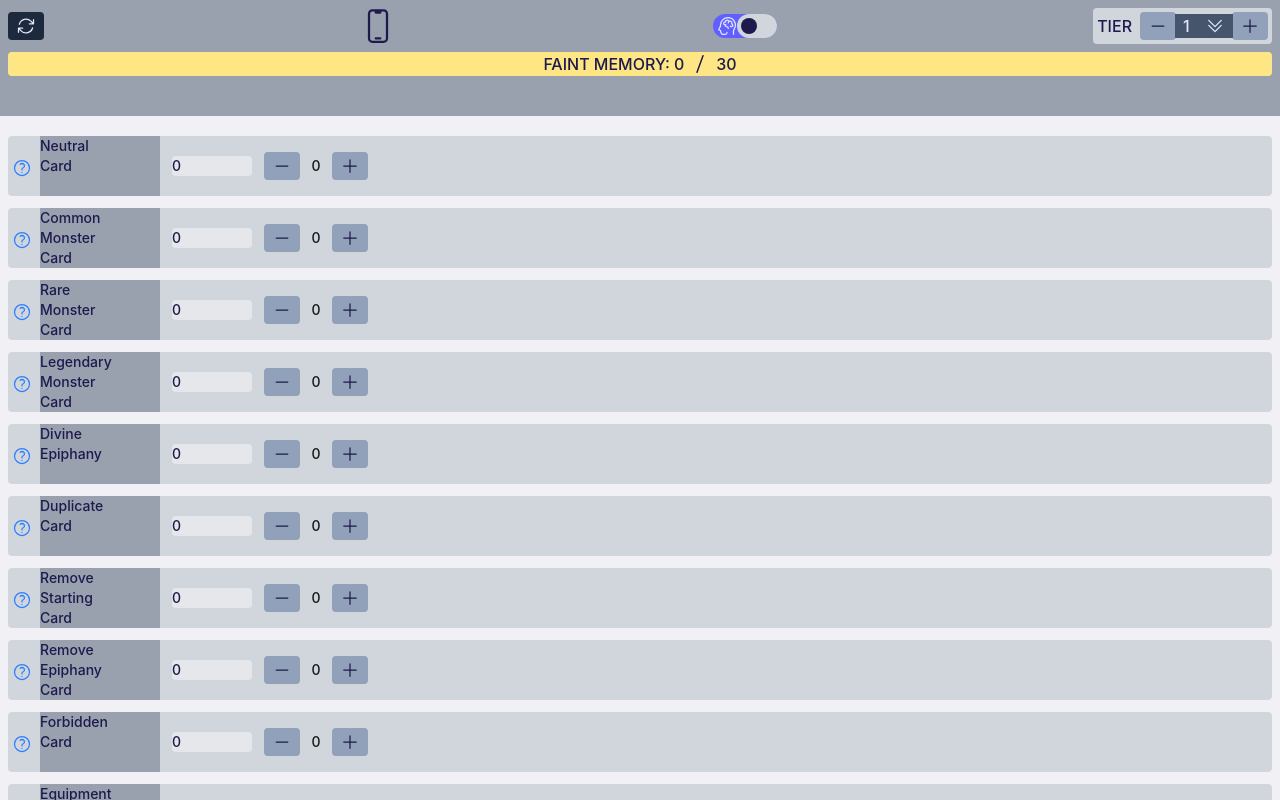
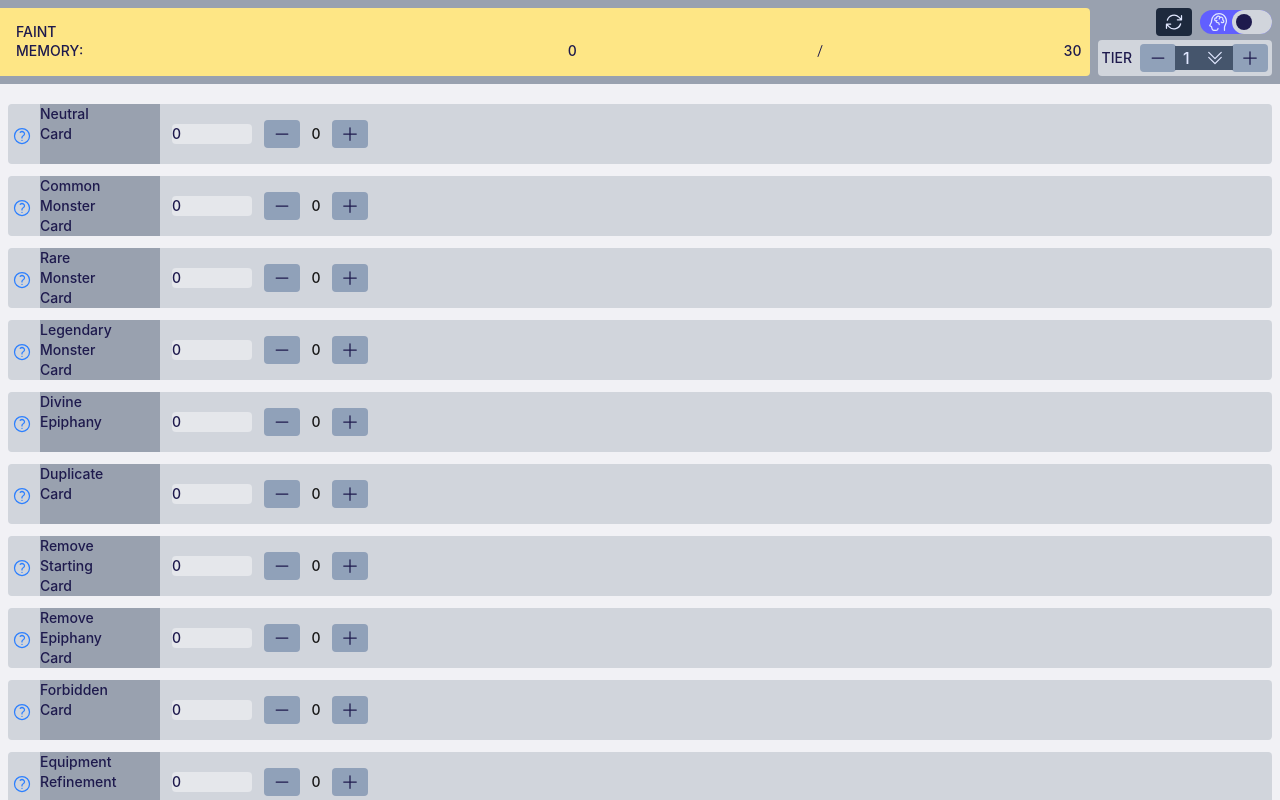
Before and after one commit to jbchhproj/czn-save-data-calculator, a Next.js app: page / in a window 1280 px wide. Shown: the top 800 px of the page. Built offline with nearby package versions, Linux system fonts and the light colour scheme.

Commit message:
redo header layout

```diff
--- a/src/components/DeepTrauma.tsx
+++ b/src/components/DeepTrauma.tsx
@@ -1,5 +1,4 @@
 import { Switch } from "@headlessui/react";
-import LightBulbIcon from "./icons/LightBulbIcon";
 import MindIcon from "./icons/MindIcon";
 
 interface DeepTraumaProps {
@@ -17,7 +16,7 @@ export default function DeepTrauma({
       onChange={setIsDeepTraumaActive}
       className="group inline-flex items-center rounded-full bg-indigo-500"
     >
-      <span className="pl-1 text-indigo-100">
+      <span className="pl-2 pr-1 text-indigo-100">
         <MindIcon />
       </span>
       <span className="relative w-10 h-6 rounded-full bg-gray-300 transition group-data-checked:bg-indigo-950">
@@ -26,13 +25,3 @@ export default function DeepTrauma({
     </Switch>
   );
 }
-
-/*
-    <input
-      type="checkbox"
-      className="accent-blue-600"
-      checked={isDeepTraumaActive}
-      onChange={(event) => setIsDeepTraumaActive(event.target.checked)}
-    />
-
-*/
--- a/src/components/Header.tsx
+++ b/src/components/Header.tsx
@@ -1,4 +1,3 @@
-import PhoneIcon from "./icons/PhoneIcon";
 import DeepTrauma from "./DeepTrauma";
 import ResetButton from "./ResetButton";
 import ResultsArea from "./ResultsArea";
@@ -22,25 +21,26 @@ export default function Header({
   onReset,
 }: TierSelectorProps) {
   return (
-    <header className="sticky top-0 h-29 flex flex-col gap-2 bg-gray-400 p-2">
-      <div className="flex items-center gap-2 justify-between">
-        <ResetButton onReset={onReset} />
-        <span className="text-indigo-950">
-          <PhoneIcon className="w-9 h-9" />
-        </span>
-        <DeepTrauma
-          isDeepTraumaActive={isDeepTraumaActive}
-          setIsDeepTraumaActive={setIsDeepTraumaActive}
-        />
+    <header className="sticky top-0 flex items-stretch gap-2 overflow-hidden bg-gray-400 p-2">
+      <div className="flex-1 min-w-0">
+        <ResultsArea tier={tier} totalFaintMemory={totalFaintMemory} />
+      </div>
+
+      <div className="flex flex-col gap-1">
+        <div className="flex items-center justify-end gap-2">
+          <ResetButton onReset={onReset} />
+          <DeepTrauma
+            isDeepTraumaActive={isDeepTraumaActive}
+            setIsDeepTraumaActive={setIsDeepTraumaActive}
+          />
+        </div>
+
         <TierSelector
           tier={tier}
           setTier={setTier}
           isDeepTraumaActive={isDeepTraumaActive}
         />
       </div>
-      <div>
-        <ResultsArea tier={tier} totalFaintMemory={totalFaintMemory} />
-      </div>
     </header>
   );
 }
--- a/src/components/ResultsArea.tsx
+++ b/src/components/ResultsArea.tsx
@@ -9,16 +9,20 @@ export default function ResultsSection({
   tier,
   totalFaintMemory,
 }: ResultsSectionProps) {
-  let faintMemoryLimit = 20 + tier * 10;
+  const faintMemoryLimit = 20 + tier * 10;
 
   return (
-    <div className="flex justify-center items-center text-indigo-950 bg-amber-200 px-2 rounded">
-      <span className="inline-flex items-center gap-1">
-        <span>FAINT MEMORY:</span>
-        <span>{totalFaintMemory}</span>
-        <SlashIcon />
+    <div className="-ml-8 flex h-full w-[calc(100%+2rem)] flex-col justify-center rounded-r bg-amber-200 py-1 pl-10 pr-2 text-sm text-indigo-950">
+      <span className="leading-tight">FAINT</span>
+
+      <div className="grid grid-cols-[auto_3ch_auto_2ch] items-center gap-1 whitespace-nowrap tabular-nums">
+        <span>MEMORY:</span>
+        <span className="text-right">{totalFaintMemory}</span>
+        <span className="flex justify-center">
+          <SlashIcon className="h-4 w-4" />
+        </span>
         <span>{faintMemoryLimit}</span>
-      </span>
+      </div>
     </div>
   );
 }
--- a/src/components/TierStepper.tsx
+++ b/src/components/TierStepper.tsx
@@ -1,4 +1,4 @@
-import React, { useState } from "react";
+import type { ChangeEvent } from "react";
 import PlusIcon from "./icons/PlusIcon";
 import MinusIcon from "./icons/MinusIcon";
 import ChevronDownIcon from "./icons/ChevronDownIcon";
@@ -23,13 +23,13 @@ export default function TierStepper({
     </option>
   ));
 
-  const handleTierChange = (event: React.ChangeEvent<HTMLSelectElement>) => {
+  const handleTierChange = (event: ChangeEvent<HTMLSelectElement>) => {
     setTier(Number(event.target.value));
   };
 
   return (
     <div className="flex items-center gap-2 max-w-full bg-gray-300 rounded-sm p-1">
-      <span className="text-indigo-950">TIER</span>
+      <span className="text-sm text-indigo-950">TIER</span>
 
       <div className="flex items-center">
         <button
@@ -46,7 +46,6 @@ export default function TierStepper({
 
         <label htmlFor="tier-select">
           <div className="relative -mx-px">
-            {" "}
             <select
               id="tier-select"
               className="bg-slate-600 text-indigo-100 px-2 pr-8 appearance-none rounded-none"
```
